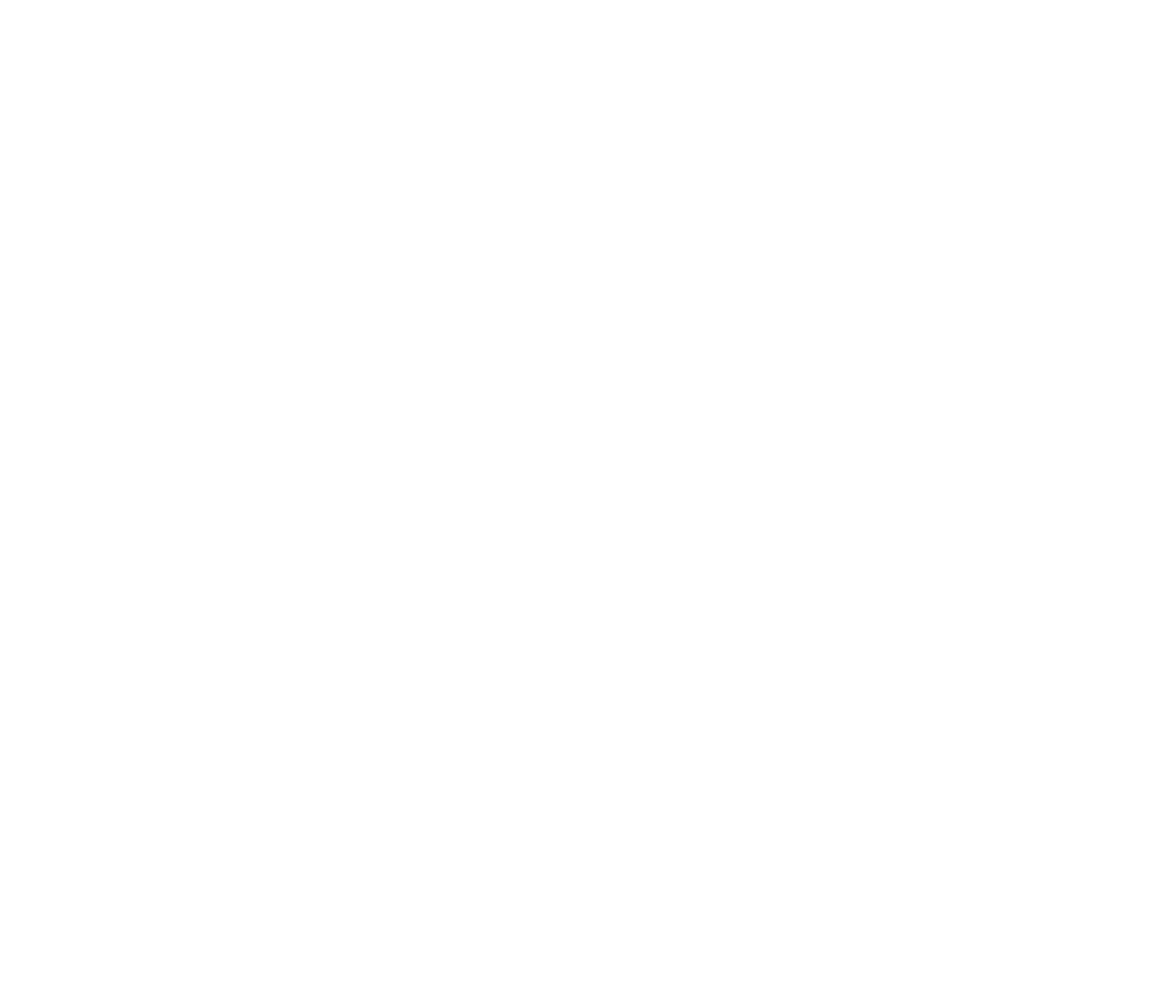
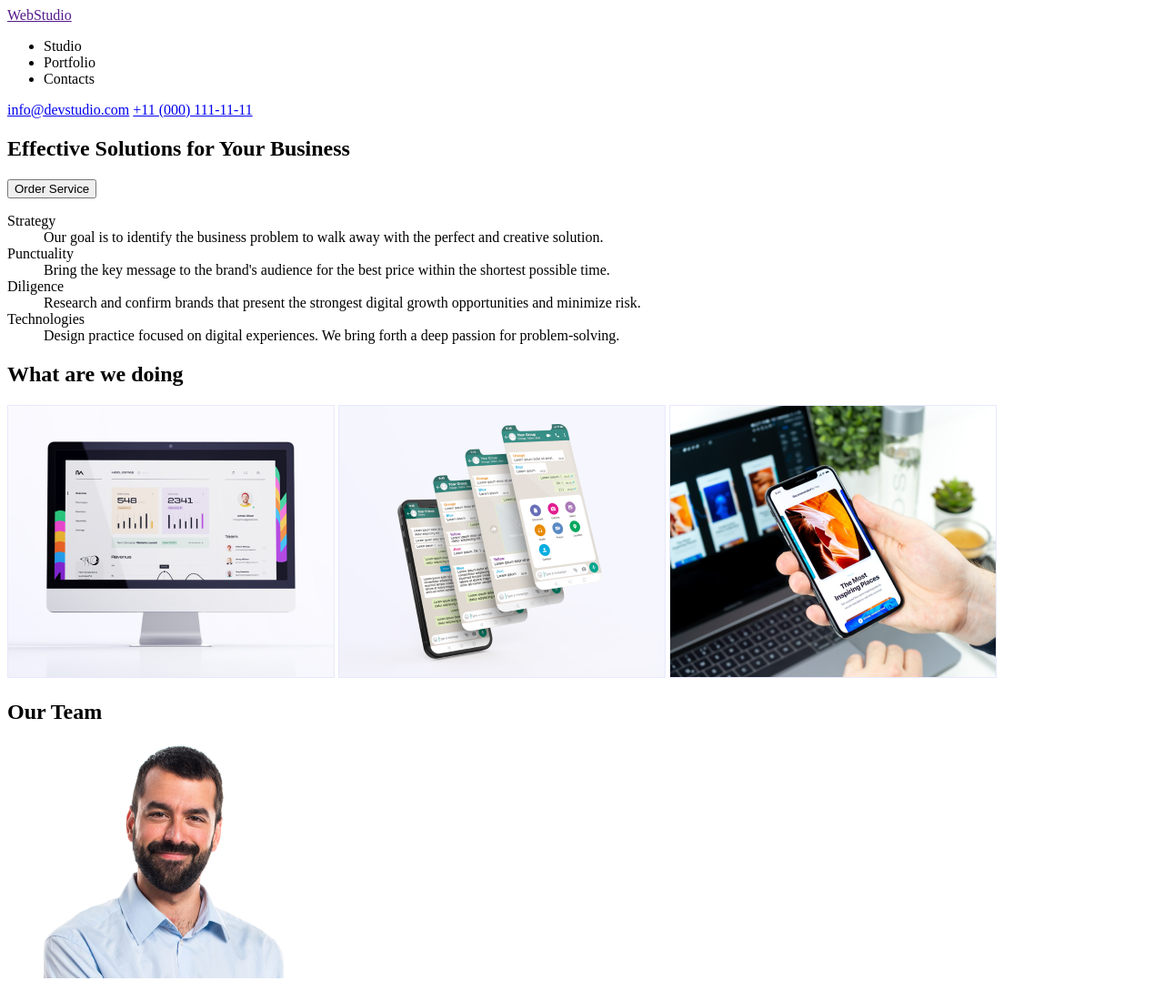
Before and after one commit to Volodymyr-Pushkarevskiy/goit-markup-hw-01, a plain HTML site: page index.html in a window 1280 px wide. Shown: the top 1100 px of the page at 91% size. Before the commit the page ends 800 px from the top, so only its background shows below. Drawn offline with Linux system fonts and the light colour scheme.

Commit message:
html-start

```diff
--- a/index.html
+++ b/index.html
@@ -4,9 +4,88 @@
     <meta charset="UTF-8">
     <meta http-equiv="X-UA-Compatible" content="IE=edge">
     <meta name="viewport" content="width=device-width, initial-scale=1.0">
-    <title>Document</title>
+    <title>WebStudio</title>
 </head>
 <body>
-
+    <!-- Header Content -->
+    <header>
+        <span>
+            <nav>
+            <a href="">WebStudio</a>
+            <ul>
+                <li>Studio</li>
+                <li>Portfolio</li>
+                <li>Contacts</li>
+            </ul>
+            </nav>
+            <a href="mailto:info@devstudio.com">info@devstudio.com</a>
+            <a href="tel:+110001111111">+11 (000) 111-11-11</a>
+        </span>
+    </header>
+        <!-- Main Content -->
+    <main>
+        <section>
+            <h1>
+                Effective Solutions
+                for Your Business
+            </h1>
+            <button type="button">Order Service</button>
+        </section>
+        <section>
+            <div>
+                <dl>
+                    <dt>Strategy</dt>
+                    <dd>Our goal is to identify the business problem to walk away with the perfect and creative solution. </dd>
+                    <dt>Punctuality</dt>
+                    <dd>Bring the key message to the brand's audience for the best price within the shortest possible time.</dd>
+                    <dt>Diligence</dt>
+                    <dd>Research and confirm brands that present the strongest digital growth opportunities and minimize risk.</dd>
+                    <dt>Technologies</dt>
+                    <dd>Design practice focused on digital experiences. We bring forth a deep passion for problem-solving.</dd>
+                </dl>
+            </div>
+            <div>
+                <h2>What are we doing</h2>
+                <img src="./img/img 1.png" alt="PC">
+                <img src="./img/img 2.png" alt="Phone">
+                <img src="./img/img 3.png" alt="Phone or Pc">
+            </div>
+        </section>
+        <section>
+            <h2>Our Team</h2>
+            <figure>
+                <img src="./img/img 4.jpg" alt="">
+                <figcaption>
+                    <h3>Mark Guerrero</h3>
+                    <p>Product Designer</p>
+                </figcaption>
+            </figure>
+            <figure>
+                <img src="./img/img 5.jpg" alt="">
+                <figcaption>
+                    <h3>Tom Ford</h3>
+                    <p>Frontend Developer</p>
+                </figcaption>
+            </figure>
+            <figure>
+                <img src="./img/img 6.jpg" alt="">
+                <figcaption>
+                    <h3>Camila Garcia</h3>
+                    <p>Marketing</p>
+                </figcaption>
+            </figure>
+            <figure>
+                <img src="./img/img 7.jpg" alt="">
+                <figcaption>
+                    <h3>Daniel Wilson</h3>
+                    <p>UI Designer</p>
+                </figcaption>
+            </figure>
+        </section>
+        <footer>
+            <h3>WebStudio</h3>
+            <p>Increase the flow of customers and sales for your business with digital marketing & growth solutions.</p>
+        </footer>
+    </main>
 </body>
 </html>
```
Also changed, not shown: img/img 1.png (added), img/img 2.png (added), img/img 3.png (added), img/img 4.jpg (added), img/img 5.jpg (added), img/img 6.jpg (added), img/img 7.jpg (added).
